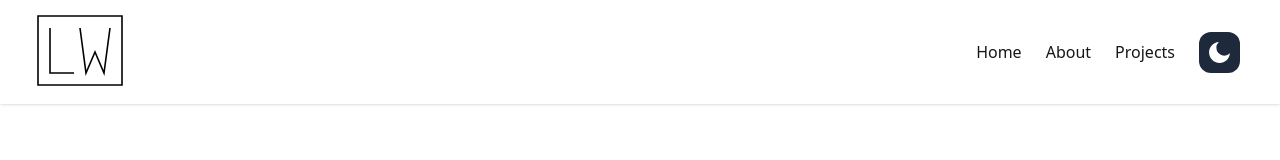
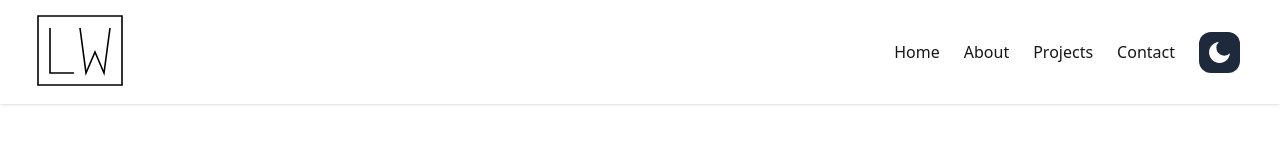
Before and after one commit to Lifguson/portfolio-nextjs, a Next.js app: page / in a window 1280 px wide. Shown: the top 160 px of the page. Built offline with nearby package versions, Linux system fonts and the light colour scheme.

Commit message:
feat: added 'Contact' into navbar; style: tweaked 'contact' section margins;

```diff
--- a/app/components/Contact.js
+++ b/app/components/Contact.js
@@ -3,7 +3,7 @@
 const Contact = () => {
   return (
     <section id="contact">
-      <div className="mt-16 md:mt-20 md:pt-32 pb-4 md:pb-12 mb-12 md:mb-16">
+      <div className="mt-20 md:mt-12 md:pt-32 pb-4 md:pb-12 mb-12 md:mb-16">
         <h1 className="text-center font-bold text-4xl">Get in touch</h1>
         <hr className="w-6 h-1 mx-auto mt-4 mb-6 bg-teal-500 border-0 rounded" />
         <div className="flex align-center justify-center">
--- a/app/components/Navbar.js
+++ b/app/components/Navbar.js
@@ -48,6 +48,10 @@ const Navbar = () => {
     {
       label: "Projects",
       page: "projects",
+    },
+    {
+      label: "Contact",
+      page: "contact",
     },
   ];
 
```
